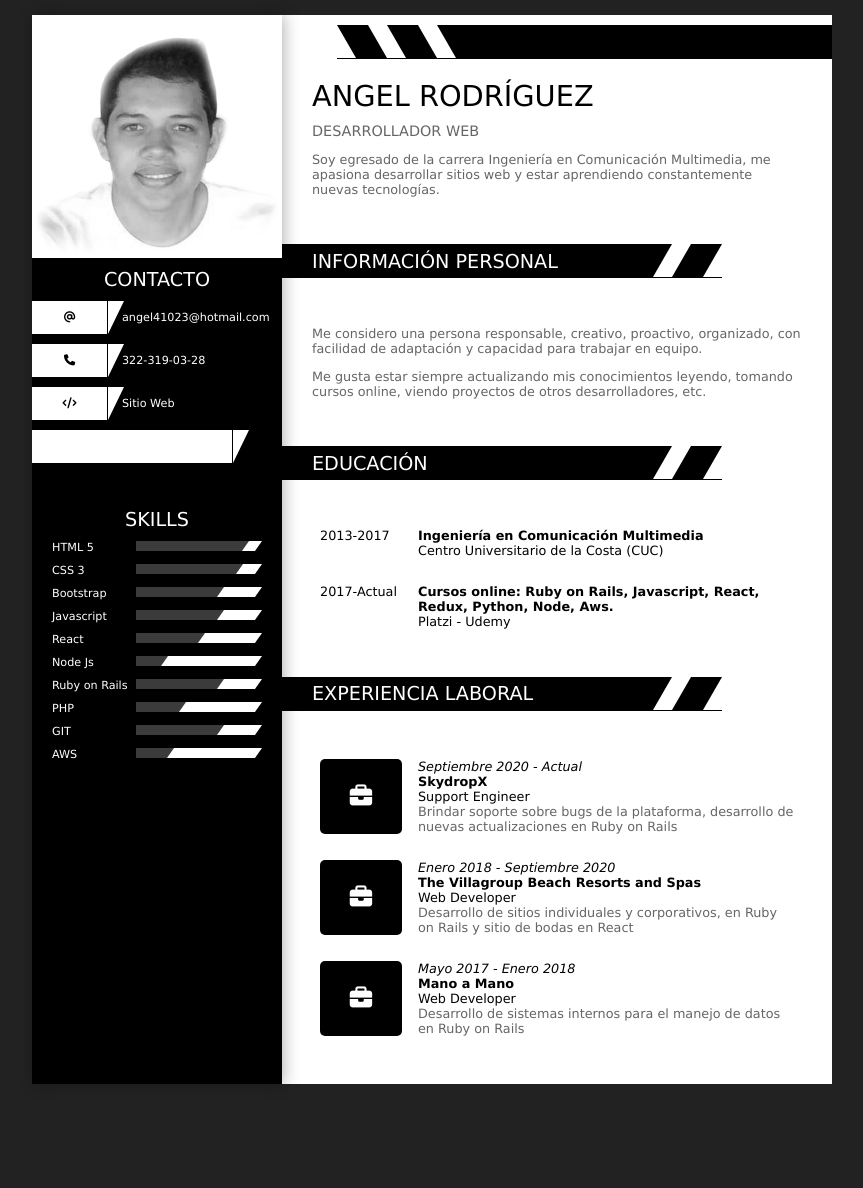
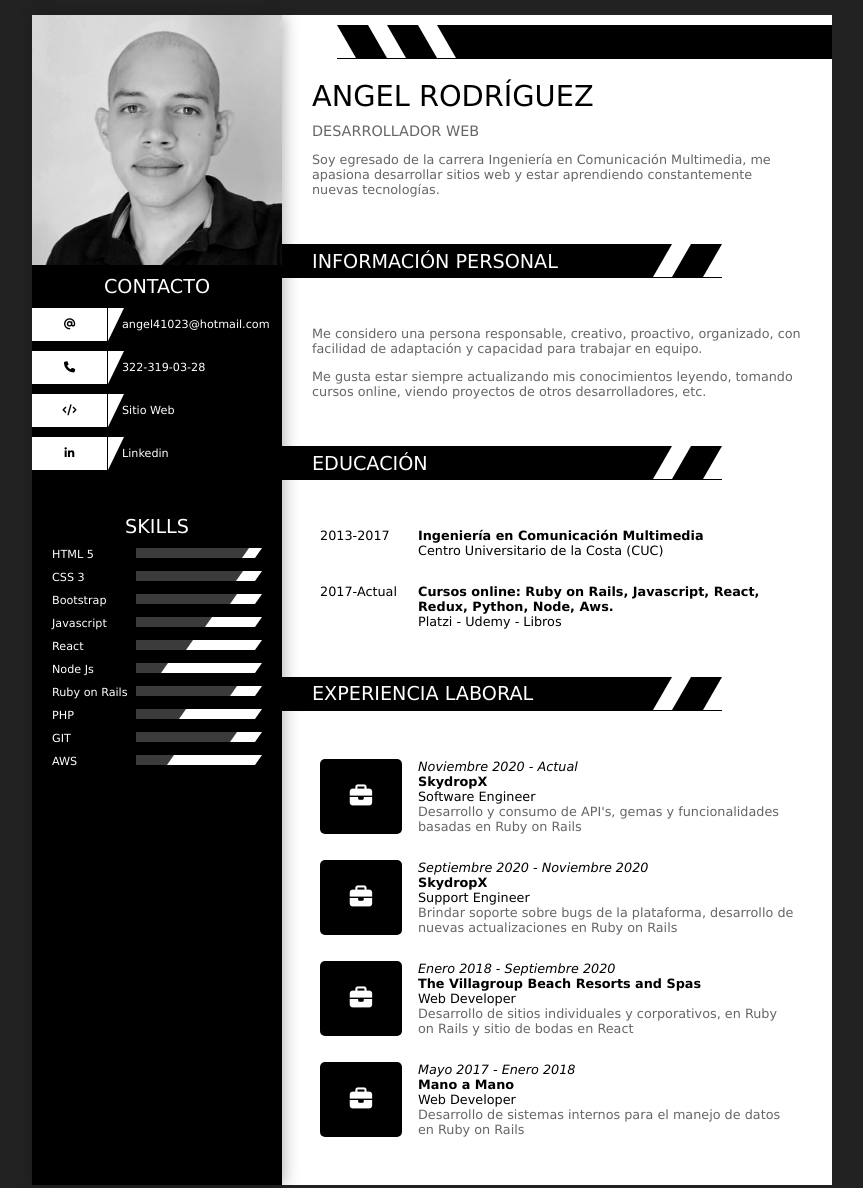
Before and after one commit to angel41023/curriculum-vitae, a plain HTML site: page index.html in a window 1280 px wide. Shown: the whole page, without its empty margins (208-1071 px from the left). Before the commit the page ends 1099 px from the top, so only its background shows below. Drawn offline with Linux system fonts and the light colour scheme.

Commit message:
Update skills and profile picture

```diff
--- a/index.html
+++ b/index.html
@@ -12,7 +12,7 @@
     <div class="cv-wrapper">
       <aside class="cv-wrapper__sidebar">
         <div class="cv-wrapper__sidebar__image-container">
-          <img src="./mi-foto-personal.png" alt="Profile Image">
+          <img src="./mi-foto-personal.jpg" alt="Profile Image">
         </div>
         <div class="cv-wrapper__sidebar__content-container">
           <!-- Contact Section -->
@@ -49,7 +49,13 @@
               </div>
             </div>
             <div class="row">
-              <div class="col-badge large">
+              <div class="col-badge mini">
+                <span>
+                  <i class="fa fa-linkedin"></i>
+                </span>
+              </div>
+              <div class="col-content-badge-mini">
+                <a href="https://www.linkedin.com/in/angel-rodriguez-developer">Linkedin</a>
               </div>
             </div>
           </section>
@@ -85,7 +91,7 @@
                 <span>Javascript</span>
               </div>
               <div class="col-skill-bar">
-                <span class="progress" data-progress="70"></span>
+                <span class="progress" data-progress="60"></span>
               </div>
             </div>
             <div class="row">
@@ -93,7 +99,7 @@
                 <span>React</span>
               </div>
               <div class="col-skill-bar">
-                <span class="progress" data-progress="55"></span>
+                <span class="progress" data-progress="45"></span>
               </div>
             </div>
             <div class="row">
@@ -109,7 +115,7 @@
                 <span>Ruby on Rails</span>
               </div>
               <div class="col-skill-bar">
-                <span class="progress" data-progress="70"></span>
+                <span class="progress" data-progress="75"></span>
               </div>
             </div>
             <div class="row">
@@ -198,7 +204,7 @@
               </div>
               <div class="right-col">
                 <strong>Cursos online: Ruby on Rails, Javascript, React, Redux, Python, Node, Aws.</strong>
-                <span> Platzi - Udemy </span>
+                <span> Platzi - Udemy - Libros</span>
               </div>
             </div>
           </div>
@@ -216,9 +222,20 @@
                 <span class="job-icon"><i class="fas fa-briefcase"></i></span>
               </div>
               <div class="right-col">
-                <span><em>Septiembre 2020 - Actual</em></span>
+                <span><em>Noviembre 2020 - Actual</em></span>
                 <span><strong>SkydropX</strong></span>
-                <span> Support Engineer </span>
+                <span> Software Engineer</span>
+                <p>Desarrollo y consumo de API's, gemas y funcionalidades basadas en Ruby on Rails</p>
+              </div>
+            </div>
+            <div class="row">
+              <div class="left-col">
+                <span class="job-icon"><i class="fas fa-briefcase"></i></span>
+              </div>
+              <div class="right-col">
+                <span><em>Septiembre 2020 - Noviembre 2020</em></span>
+                <span><strong>SkydropX</strong></span>
+                <span> Support Engineer</span>
                 <p>Brindar soporte sobre bugs de la plataforma, desarrollo de nuevas actualizaciones en Ruby on Rails</p>
               </div>
             </div>
--- a/styles.css
+++ b/styles.css
@@ -21,9 +21,14 @@ a{
     overflow:hidden;
   }
     /***Picture***/
-    .cv-wrapper__sidebar__image-container img{
-      width:100%;
+    .cv-wrapper__sidebar__image-container {
+      max-height: 250px;
+      overflow: hidden;
     }
+      .cv-wrapper__sidebar__image-container img{
+        width:100%;
+        margin-top: -40px;
+      }
     /***Content***/
     .cv-wrapper__sidebar__content-container{
       background-color: #000;
@@ -86,15 +91,18 @@ a{
           .col-skill-bar .progress[data-progress="85"]{
             width:85%;
           }
-          .col-skill-bar .progress[data-progress="70"]{
-            width:70%;
+          .col-skill-bar .progress[data-progress="60"]{
+            width:60%;
           }
           .col-skill-bar .progress[data-progress="55"]{
             width:55%;
           }
           .col-skill-bar .progress[data-progress="25"]{
             width:25%;
-         }
+          }
+          .col-skill-bar .progress[data-progress="45"]{
+            width:45%;
+          }
           .col-skill-bar .progress[data-progress="40"]{
             width:40%;
           }
@@ -172,9 +180,7 @@ a{
         }
 
     /***Personal Information***/
-    .cv-wrapper__content__personal-information{
-
-    }
+    .cv-wrapper__content__personal-information{}
       .left-large-badge{
         position:relative;
         width:80%;
```
Also changed, not shown: mi-foto-personal-copy.png (renamed from mi-foto-personal.png), mi-foto-personal.jpg (added), 1 other file.
